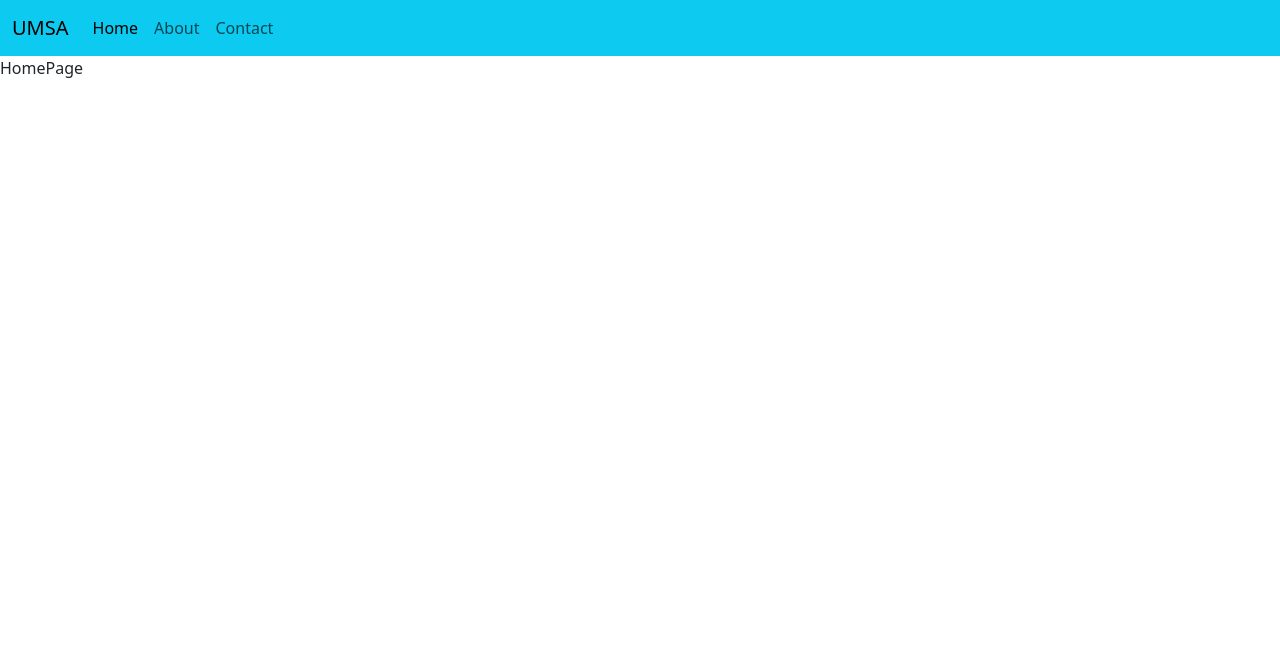
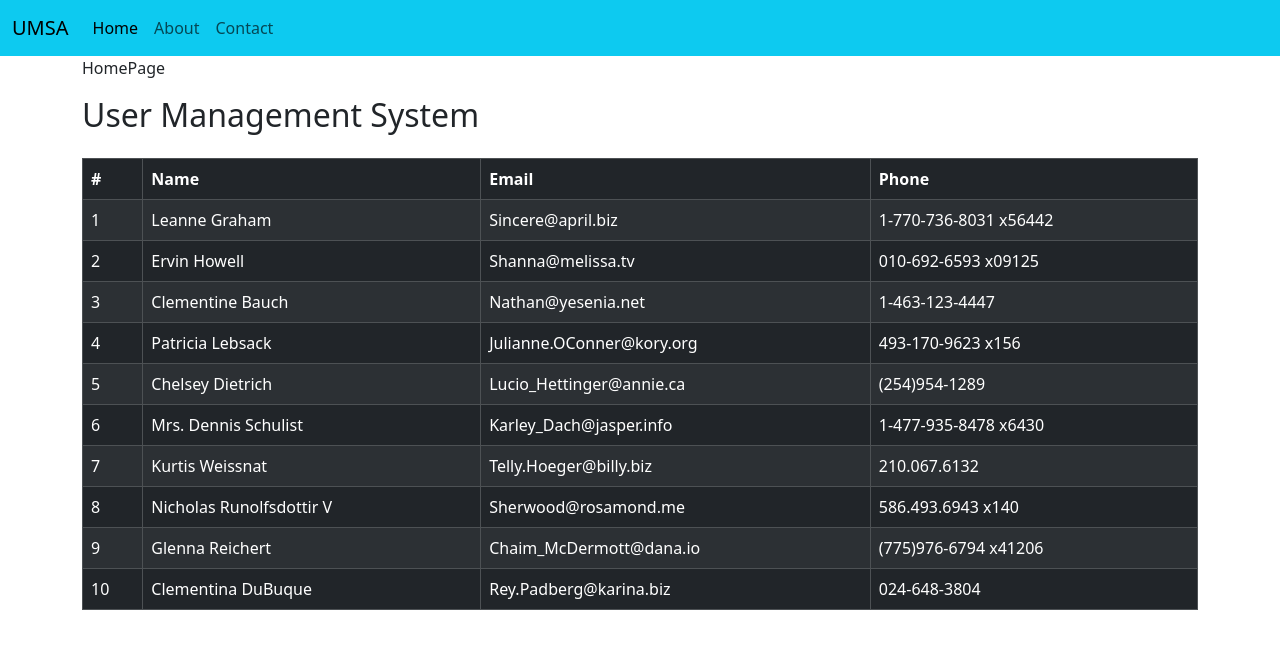
Before and after one commit to khizar-riaz/React-Udemy-course, a React (Create React App) app: page / in a window 1280 px wide. Shown: the top 648 px of the page. Built offline with nearby package versions, Linux system fonts and the light colour scheme; data requests are answered from the project's data file.

Commit message:
Displaying user data

```diff
--- a/src/component/pages/HomePage.js
+++ b/src/component/pages/HomePage.js
@@ -1,37 +1,61 @@
-import React, { useEffect, useState } from 'react'
-import axios from 'axios';
-
+import React, { useEffect, useState } from "react";
+import axios from "axios";
+import { Table } from "react-bootstrap";
 function HomePage() {
-
   const [users, setusers] = useState([]); //we are creating a users array and its setter method and its an empty array
 
-  useEffect(()=>{
+  useEffect(() => {
     //getAllUsers();
     getAllUsersWithAwait();
   }, []); //empty array to load content once
 
-
-  const getAllUsersWithAwait = async () =>{
-    const result =  await axios.get("http://localhost:5000/users");
+  const getAllUsersWithAwait = async () => {
+    const result = await axios.get("http://localhost:5000/users");
     console.log(result);
     setusers(result.data);
 
     console.log("after axios call");
-  }
-  const getAllUsers = () =>{
-    axios.get("http://localhost:5000/users")
-    .then(function(response)
-    {
-      console.log("a response",response.data); //async call
-    }) //do something if the data is feteched successfully
-    .catch(function(error){
-      console.log("an error", error);
-    }); //do something if there is an error
+  };
+  const getAllUsers = () => {
+    axios
+      .get("http://localhost:5000/users")
+      .then(function (response) {
+        console.log("a response", response.data); //async call
+      }) //do something if the data is feteched successfully
+      .catch(function (error) {
+        console.log("an error", error);
+      }); //do something if there is an error
     console.log("after axios api call");
-  }
+  };
   return (
-    <div>HomePage</div>
+    <div className="container">
+      HomePage
+      <h2 className="py-3">User Management System </h2>
+      <Table striped bordered hover variant="dark">
+        <thead>
+          <tr>
+            <th>#</th>
+            <th>Name</th>
+            <th>Email</th>
+            <th>Phone</th>
+          </tr>
+        </thead>
+        <tbody>
+          {
+            users.map((user, index)=> (
+              <tr>
+              <td>{index+1}</td>
+              <td>{user.name}</td>
+              <td>{user.email}</td>
+              <td>{user.phone}</td>
+            </tr>
+            ))
+          }
+
+        </tbody>
+      </Table>
+    </div>
   );
 }
 
-export default HomePage
+export default HomePage;
```
